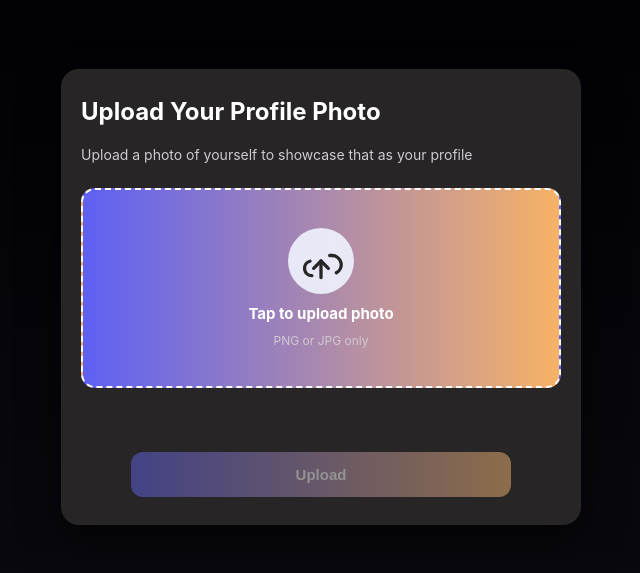
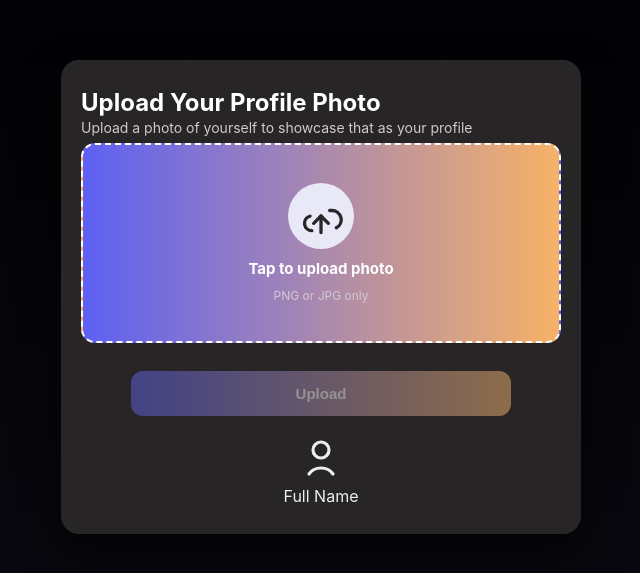
Before and after one commit to sameer021000/GoldArtisan, a React (Create React App) app in the folder frontend/: page /PictureUploadingPath in a window 1280 px wide. Shown: the part 113-686 px from the top of the page, without its empty margins (319-959 px from the left). Built offline with nearby package versions, Linux system fonts and the light colour scheme.

Commit message:
Added photo displaying code in PictureUploadingScreen

```diff
--- a/frontend/src/PictureUploadingFolder/PictureUploadingScreen.jsx
+++ b/frontend/src/PictureUploadingFolder/PictureUploadingScreen.jsx
@@ -10,6 +10,7 @@ function PictureUploadingScreen() {
   const [filePicked, setFilePicked] = useState(false);
   const [showCameraButton, setShowCameraButton] = useState(false);
   const [errorMsg, setErrorMsg] = useState("");
+  const [previewUrl, setPreviewUrl] = useState("");
 
   useEffect(() => {
     // Detect mobile/tablet devices
@@ -39,6 +40,10 @@ function PictureUploadingScreen() {
     if (fileInputRef.current) fileInputRef.current.value = "";
     setFileName("");
     setFilePicked(false);
+    if (previewUrl) {
+      URL.revokeObjectURL(previewUrl);
+      setPreviewUrl("");
+    }
   };
 
   const handleTapUpload = () => {
@@ -56,11 +61,26 @@ function PictureUploadingScreen() {
       }
       setFileName(f.name);
       setFilePicked(true);
+
+      // set preview
+      if (previewUrl) {
+        URL.revokeObjectURL(previewUrl);
+      }
+      const url = URL.createObjectURL(f);
+      setPreviewUrl(url);
     } else {
       clearFileInput();
       setErrorMsg("");
     }
   };
+
+  // cleanup on unmount
+  useEffect(() => {
+    return () => {
+      if (previewUrl) URL.revokeObjectURL(previewUrl);
+    };
+    // eslint-disable-next-line react-hooks/exhaustive-deps
+  }, []);
 
   const handleOpenCamera = () => {
     if (fileInputRef.current) {
@@ -85,6 +105,8 @@ function PictureUploadingScreen() {
   return (
     <div id="divId1_PictureUpload">
       <div id="contentWrap_PictureUpload">
+        {/* Left: Upload box */}
+        <div id="leftPane_Picture">
           <h1 id="h1Id1_Picture">Upload Your Profile Photo</h1>
           <p id="pId1_Picture">Upload a photo of yourself to showcase that as your profile</p>
 
@@ -164,6 +186,28 @@ function PictureUploadingScreen() {
             </button>
           </div>
         </div>
+
+        {/* Right: Preview box (circle image + full name) */}
+        <div id="previewBox_Picture" aria-live="polite">
+          <div id="previewInner_Picture">
+            <div id="previewCircle_Picture" aria-hidden={!previewUrl}>
+              {previewUrl ? (
+                <img src={previewUrl} alt="Selected preview" id="previewImg_Picture" />
+              ) : (
+                <div id="previewPlaceholder_Picture" aria-hidden="true">
+                  {/* a simple icon / initials placeholder */}
+                  <svg width="48" height="48" viewBox="0 0 24 24" fill="none" stroke="currentColor" strokeWidth="1.6" strokeLinecap="round" strokeLinejoin="round">
+                    <path d="M12 12a4 4 0 100-8 4 4 0 000 8z" />
+                    <path d="M6 20c1.333-2 3.333-3 6-3s4.667 1 6 3" />
+                  </svg>
+                </div>
+              )}
+            </div>
+
+            <div id="fullName_Picture">Full Name</div>
+          </div>
+        </div>
+      </div>
     </div>
   );
 }
```
Lines whose indentation alone changed are shown as unchanged.
